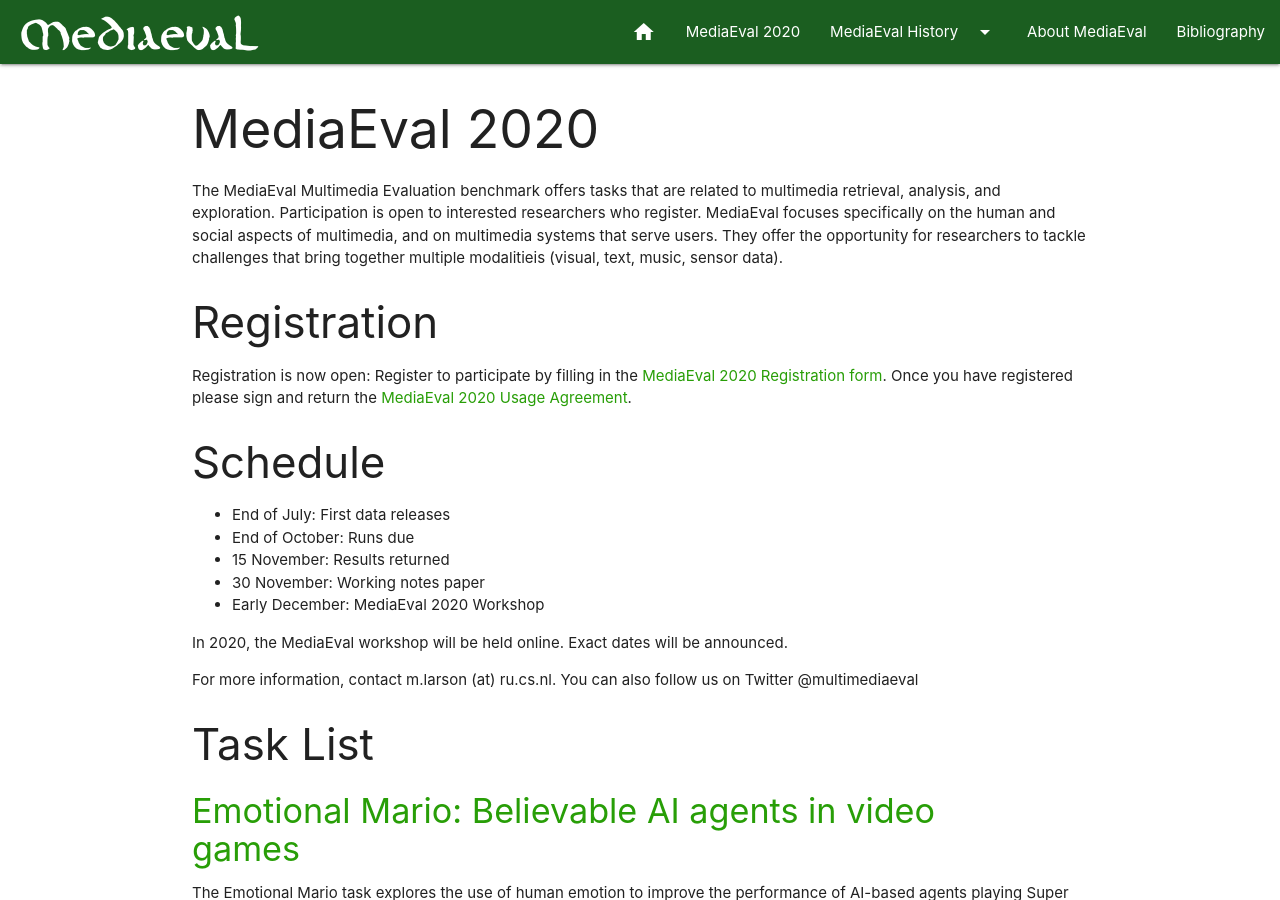
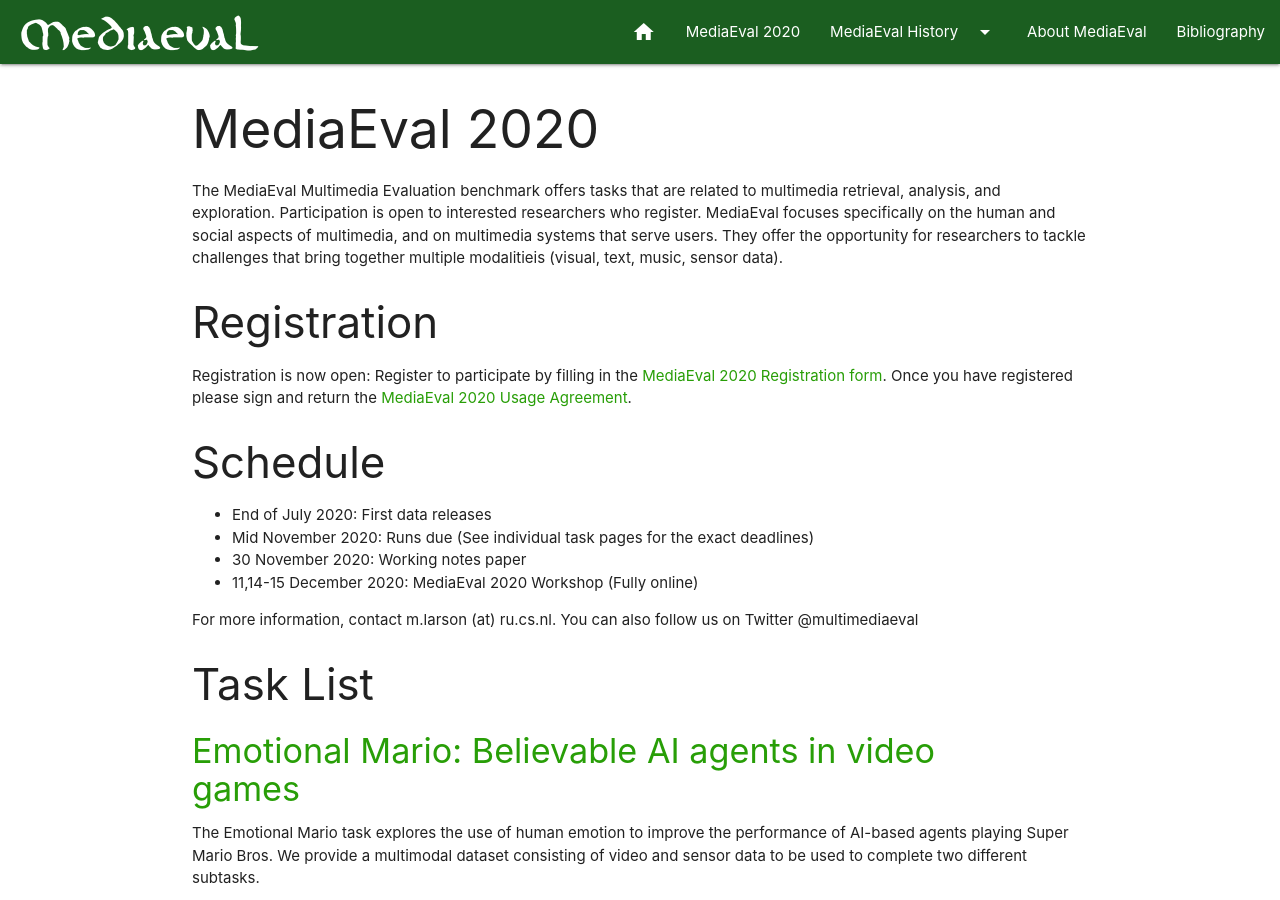
Before and after one commit to multimediaeval/multimediaeval.github.io, a Jekyll site: the page built from _editions/2020.md, in a window 1280 px wide and 900 px high. Built offline with Jekyll 4.4.1, drawn with Linux system fonts in a browser that asks for light colours.

Commit message:
Update 2020.md
Updated dates for the extensions.

```diff
--- a/_editions/2020.md
+++ b/_editions/2020.md
@@ -11,12 +11,9 @@
 Registration is now open: Register to participate by filling in the [MediaEval 2020 Registration form](https://forms.gle/CWjCuPXa9Q7pNeUV9). Once you have registered please sign and return the [MediaEval 2020 Usage Agreement](https://multimediaeval.github.io/editions/2020/docs/MediaEval2020_UsageAgreement.pdf).
 
 ### Schedule
-* End of July: First data releases
-* End of October: Runs due
-* 15 November: Results returned
-* 30 November: Working notes paper
-* Early December: MediaEval 2020 Workshop
-
-In 2020, the MediaEval workshop will be held online. Exact dates will be announced.
+* End of July 2020: First data releases
+* Mid November 2020: Runs due (See individual task pages for the exact deadlines)
+* 30 November 2020: Working notes paper
+* 11,14-15 December 2020: MediaEval 2020 Workshop (Fully online)
 
 For more information, contact m.larson (at) ru.cs.nl. You can also follow us on Twitter @multimediaeval
```
